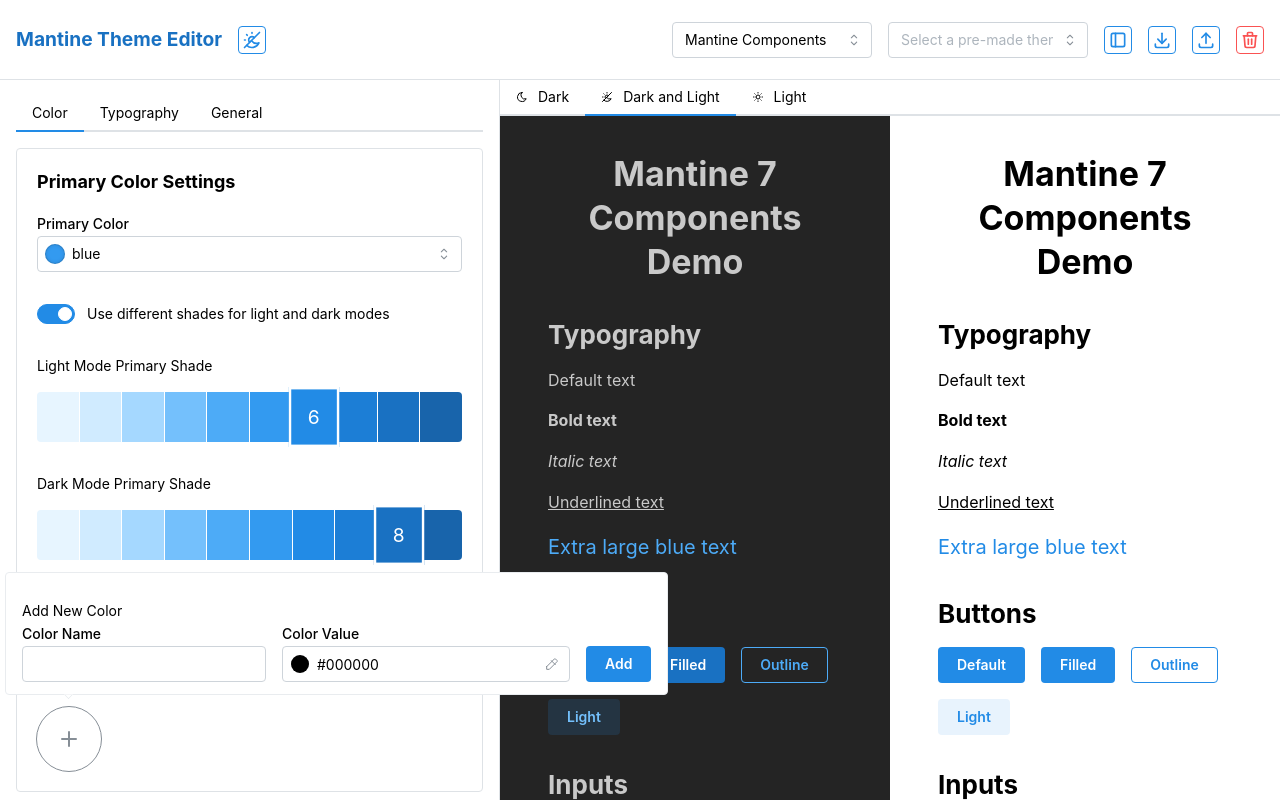
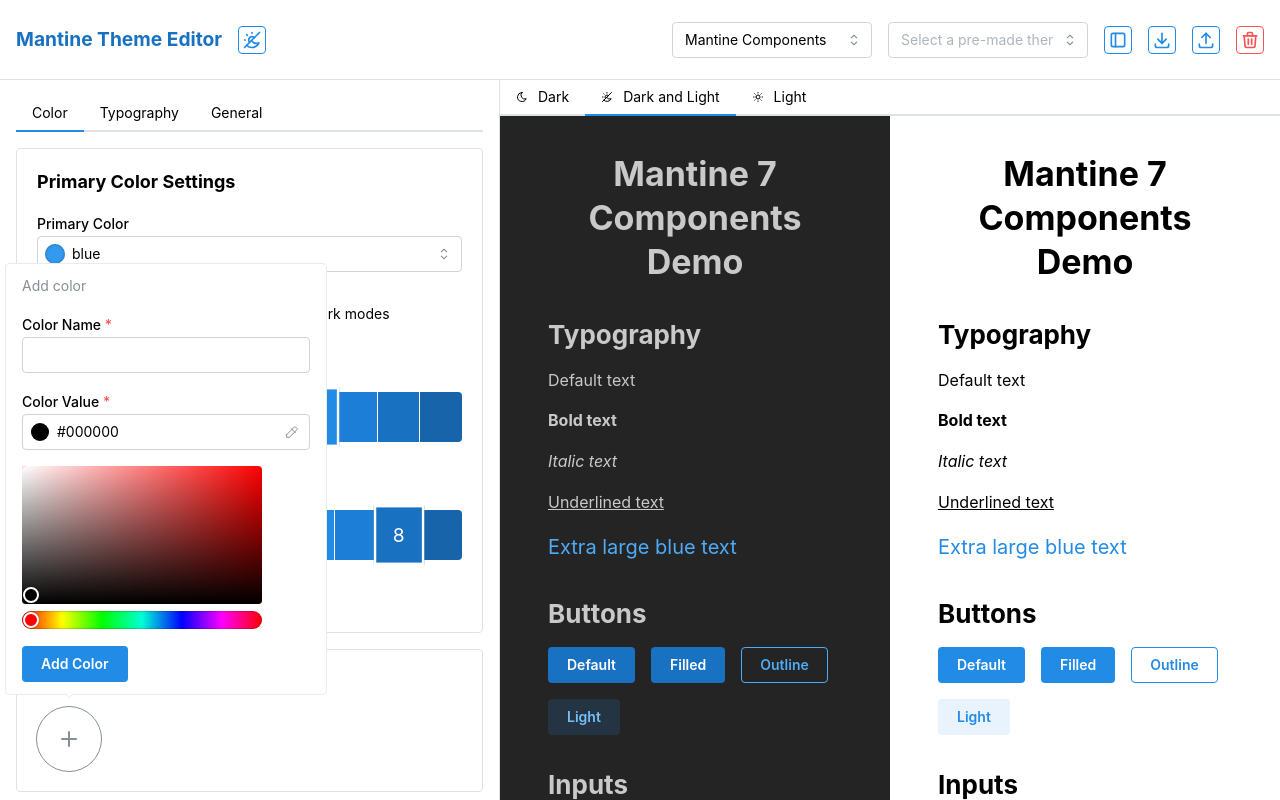
Before and after one commit to kahvilei/mantine-theme-generator, a React (Vite) app: page / in a window 1280 px wide. Both pictures are taken after a click on the button 69 px from the left and 738 px from the top of the page. Shown: the top 800 px of the page. Built offline with nearby package versions, Linux system fonts and the light colour scheme.

Commit message:
color pallette improvements

```diff
--- a/src/components/ThemeControlPanel/ColorControls/ColorPalette.tsx
+++ b/src/components/ThemeControlPanel/ColorControls/ColorPalette.tsx
@@ -1,31 +1,23 @@
 import React, { useState, useContext } from 'react';
-import { IconPencil, IconPlus, IconTrash } from '@tabler/icons-react';
+import { IconPencil, IconPlus } from '@tabler/icons-react';
 import {
   ActionIcon,
-  Button,
   Card,
-  ColorInput,
-  ColorPicker,
   ColorSwatch,
   Group,
-  Modal,
   Popover,
-  Stack,
-  Text,
-  TextInput,
   Title,
   MantineColorsTuple
 } from '@mantine/core';
 import ThemeContext from '../ThemeContext/ThemeContext';
 import classes from './ColorControls.module.css';
+import ColorEditorPopup from './Reusable Controls/ColorEditorPopup';
 
 const ColorPalette: React.FC = () => {
   const themeManager = useContext(ThemeContext);
   const [newColorName, setNewColorName] = useState('');
   const [newColorValue, setNewColorValue] = useState('#000000');
   const [editingColorName, setEditingColorName] = useState<string>('');
-  const [isShadeModalOpen, setIsShadeModalOpen] = useState<boolean>(false);
-  const [currentEditingColor, setCurrentEditingColor] = useState<string>('');
 
   const addNewColor = () => {
     if (newColorName && newColorValue) {
@@ -38,28 +30,16 @@
   const updateColor = (colorName: string, newBaseColor: string) => {
     themeManager.setColorFromString(colorName, newBaseColor);
   };
-
   const updateColorName = (oldName: string, newName: string) => {
     if (oldName !== newName && newName.trim() !== '') {
       themeManager.updateColor(oldName, newName, themeManager.getColor(oldName) || [] as unknown as MantineColorsTuple);
     }
     setEditingColorName('');
   };
-
   const deleteColor = (colorName: string) => {
-    // We need to add a method to ThemeManager to handle color deletion
     themeManager.deleteColor(colorName);
   };
 
-  const openShadeModal = (colorName: string) => {
-    setCurrentEditingColor(colorName);
-    setIsShadeModalOpen(true);
-  };
-
-  const updateColorShade = (index: number, newShade: string) => {
-    // We need to add a method to ThemeManager to handle updating individual shades
-    themeManager.updateColorShade(currentEditingColor, index, newShade);
-  };
 
   return (
     <Card withBorder padding="lg">
@@ -76,34 +56,16 @@
                 <IconPencil size="1.5rem" />
               </ColorSwatch>
             </Popover.Target>
-            <Popover.Dropdown>
-              <Stack>
-                <Group align="end">
-                  <TextInput
-                    label={'name'}
-                    value={editingColorName || colorName}
-                    onChange={(event) => setEditingColorName(event.currentTarget.value)}
-                    onBlur={() => updateColorName(colorName, editingColorName)}
-                  />
-                  <ActionIcon color="red" onClick={() => deleteColor(colorName)}>
-                    <IconTrash />
-                  </ActionIcon>
-                </Group>
-                <ColorInput
-                  withPicker={false}
-                  pointer
-                  label="color"
-                  value={themeManager.getMainColorShade(colorName)}
-                  onChange={(color) => updateColor(colorName, color)}
-                />
-                <ColorPicker
-                  value={themeManager.getMainColorShade(colorName)}
-                  onChange={(color) => updateColor(colorName, color)}
-                  swatches={themeManager.getAllMainColorArray()}
-                />
-                <Button onClick={() => openShadeModal(colorName)}>Fine-tune Shades</Button>
-              </Stack>
-            </Popover.Dropdown>
+            <ColorEditorPopup
+              colorName={editingColorName || colorName}
+              colorValue={themeManager.getMainColorShade(colorName)}
+              onColorNameChange={(name) => setEditingColorName(name)}
+              onColorValueChange={(color) => updateColor(colorName, color)}
+              onSave={() => updateColorName(colorName, editingColorName)}
+              onDelete={() => deleteColor(colorName)}
+              isEditing={true}
+              themeManager={themeManager}
+            />
           </Popover>
         ))}
         <Popover withArrow position="bottom">
@@ -112,42 +74,16 @@
               <IconPlus />
             </ActionIcon>
           </Popover.Target>
-          <Popover.Dropdown>
-            <Text size="sm" mt="md">
-              Add New Color
-            </Text>
-            <Group align="flex-end">
-              <TextInput
-                label="Color Name"
-                value={newColorName}
-                onChange={(event) => setNewColorName(event.currentTarget.value)}
-              />
-              <ColorInput label="Color Value" value={newColorValue} onChange={setNewColorValue} />
-              <Button onClick={addNewColor}>Add</Button>
-            </Group>
-          </Popover.Dropdown>
+          <ColorEditorPopup
+            colorName={newColorName}
+            colorValue={newColorValue}
+            onColorNameChange={setNewColorName}
+            onColorValueChange={setNewColorValue}
+            onSave={addNewColor}
+            themeManager={themeManager}
+          />
         </Popover>
       </Group>
-
-      <Modal
-        opened={isShadeModalOpen}
-        onClose={() => setIsShadeModalOpen(false)}
-        title={`Fine-tune Shades for ${currentEditingColor}`}
-      >
-        <Stack>
-          {themeManager.getColor(currentEditingColor)?.map((shade, index) => (
-            <Group key={index}>
-              <ColorInput
-                value={shade}
-                onChange={(color) => updateColorShade(index, color)}
-                label={`Shade ${index}`}
-                style={{ flex: 1 }}
-              />
-              <ColorSwatch color={shade} size={30} />
-            </Group>
-          ))}
-        </Stack>
-      </Modal>
     </Card>
   );
 };
--- /dev/null
+++ b/src/components/ThemeControlPanel/ColorControls/Reusable Controls/ColorEditorPopup.tsx
@@ -0,0 +1,102 @@
+import React from 'react';
+import { ActionIcon, Button, ColorInput, ColorPicker, Group, Popover, Stack, Text, TextInput, Modal, ColorSwatch } from '@mantine/core';
+import { IconColorSwatch, IconTrash } from '@tabler/icons-react';
+
+interface ColorEditorPopupProps {
+  colorName: string;
+  colorValue: string;
+  onColorNameChange: (name: string) => void;
+  onColorValueChange: (value: string) => void;
+  onSave: () => void;
+  onDelete?: () => void;
+  isEditing?: boolean;
+  themeManager: any; // Replace with the actual type of themeManager
+}
+
+const ColorEditorPopup: React.FC<ColorEditorPopupProps> = ({
+  colorName,
+  colorValue,
+  onColorNameChange,
+  onColorValueChange,
+  onSave,
+  onDelete,
+  themeManager,
+  isEditing = false,
+}) => {
+
+    const [isShadeModalOpen, setIsShadeModalOpen] = React.useState(false);
+    const [currentEditingColor, setCurrentEditingColor] = React.useState(colorName);
+
+    const updateColorShade = (index: number, newShade: string) => {
+        themeManager.updateColorShade(currentEditingColor, index, newShade);
+      };
+
+  return (
+    <>
+    <Popover.Dropdown>
+      <Stack>
+
+        <Group justify="space-between">
+            <Text size="sm" color="gray">
+            {isEditing ? 'Update' : 'Add'} color
+            </Text>
+
+            {isEditing && onDelete && (
+            <Group>
+            <ActionIcon onClick={() => setIsShadeModalOpen(true)}>
+              <IconColorSwatch />
+            </ActionIcon>
+            <ActionIcon color="red" onClick={onDelete}>
+              <IconTrash />
+            </ActionIcon>
+            </Group>
+            )}
+
+        </Group>
+
+          <TextInput
+            label="Color Name"
+            value={colorName}
+            required
+            onChange={(event) => onColorNameChange(event.currentTarget.value)}
+          />
+
+        <ColorInput
+          label="Color Value"
+          value={colorValue}
+          required
+          onChange={onColorValueChange}
+        />
+        <ColorPicker
+          value={colorValue}
+          onChange={onColorValueChange}
+        />
+        <Group justify='left'>
+        <Button onClick={onSave}>{isEditing ? 'Update' : 'Add'} Color</Button></Group>
+      </Stack>
+    </Popover.Dropdown>
+
+    <Modal
+    opened={isShadeModalOpen}
+    onClose={() => setIsShadeModalOpen(false)}
+    title={`Fine-tune Shades for ${currentEditingColor}`}
+    >
+    <Stack>
+    {themeManager.getColor(currentEditingColor)?.map((shade: string, index: number) => (
+        <Group key={index}>
+        <ColorInput
+            value={shade}
+            onChange={(color) => updateColorShade(index, color)}
+            label={`Shade ${index}`}
+            style={{ flex: 1 }}
+        />
+        <ColorSwatch color={shade} size={30} />
+        </Group>
+    ))}
+    </Stack>
+    </Modal>
+    </>
+  );
+};
+
+export default ColorEditorPopup;
--- a/src/components/ThemeControlPanel/ColorControls/Reusable Controls/GroupedColorSelector.tsx
+++ b/src/components/ThemeControlPanel/ColorControls/Reusable Controls/GroupedColorSelector.tsx
@@ -16,10 +16,10 @@
       let tuple = colors[0]["theme"].get(color);
         if (colors[0]["theme"].has(color)) {
             tuple = colors[0]["theme"].get(color);
-            return tuple?tuple[6]:"#000";
+            return tuple?tuple[5]:"#000";
         } else if (colors[1]["mantine"].has(color)) {
             tuple = colors[1]["mantine"].get(color);
-            return tuple?tuple[6]:"#000";
+            return tuple?tuple[5]:"#000";
         }
         return "#000";
     }
--- a/src/utils/generateColors.tsx
+++ b/src/utils/generateColors.tsx
@@ -11,14 +11,19 @@
 
   // Adjust lightness map so that baseColor is at position [5]
   const adjustedLightnessMap = LIGHTNESS_MAP.map((l, i) => {
-    const delta = (9 - i - 5) * 0.1;
-    return Math.min(Math.max(baseLightness + delta, 0), 1);
+    if(i === 5) return baseLightness;
+    if(i < 5) {
+      const delta = (9 - i - 5) * ((.95 - baseLightness) / 5);
+      return Math.min(Math.max(baseLightness + delta, .05), .95);
+    }
+    const delta = (i - 5) * ((baseLightness - .05) / 4);
+    return Math.min(Math.max(baseLightness - delta, .05), .95);
   });
 
   // Adjust saturation map so that baseColor is at position [5]
   const adjustedSaturationMap = SATURATION_MAP.map((s, i) => {
-    const delta = (9 - i - 5) * 0.04;
-    return Math.min(Math.max(baseSaturation + delta, 0), 1);
+    const delta = (9 - i - 5) * ((0.32 - baseSaturation) / 5);
+    return Math.min(Math.max(baseSaturation + delta, .05), .95);
   });
 
   const colors = adjustedLightnessMap.map((l, i) => {
```
